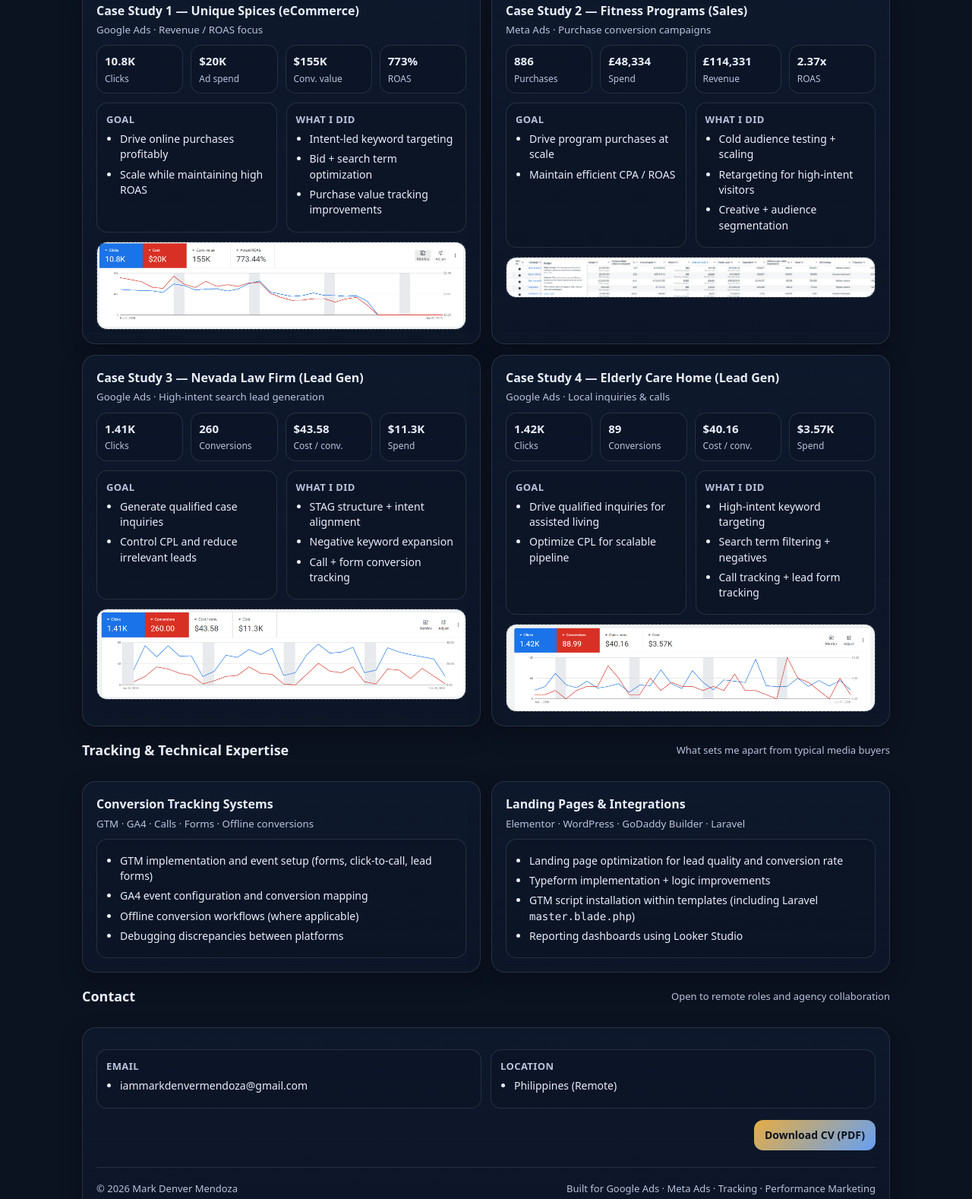
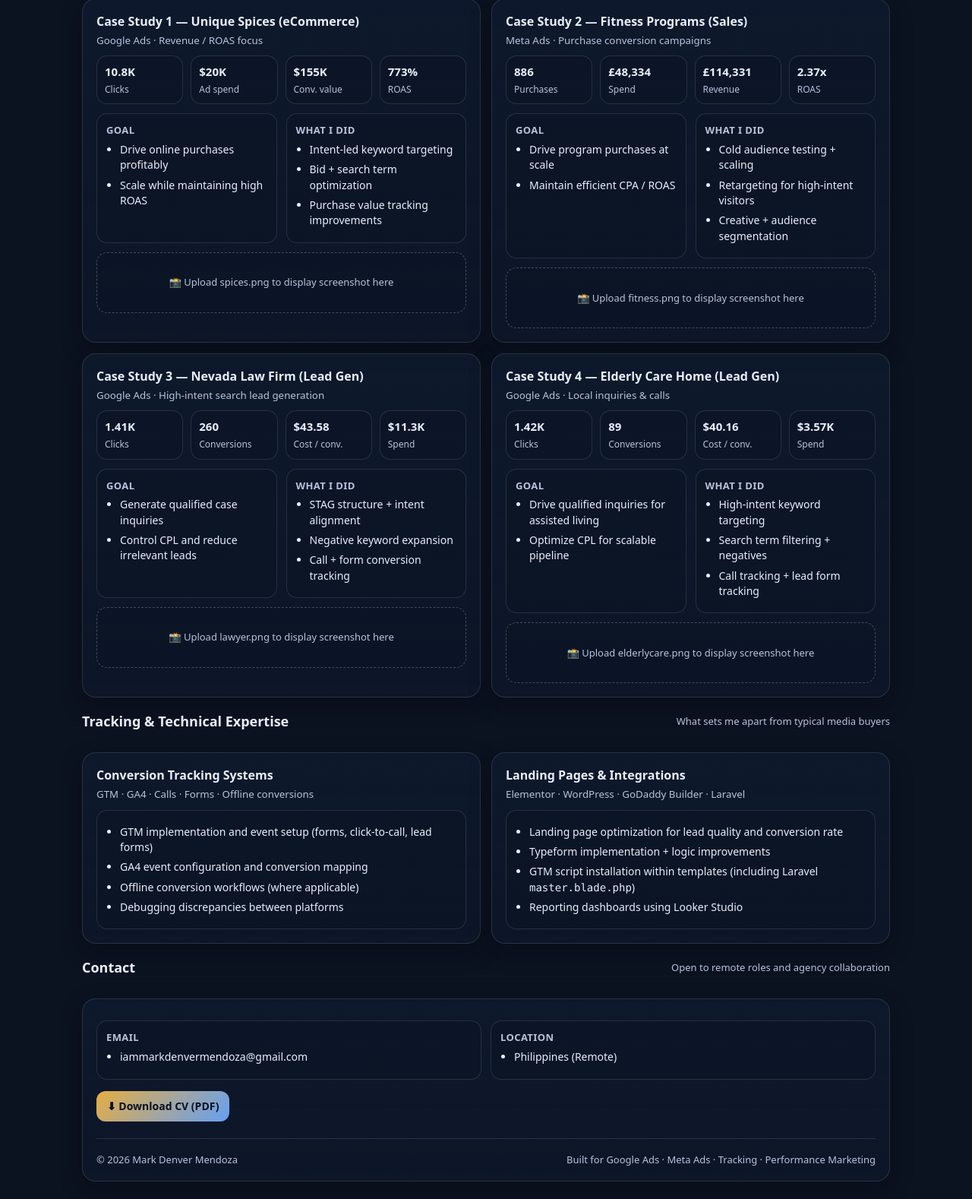
Before and after one commit to iammarkdenvermendoza-del/mark-portfolio, a plain HTML site: page index.html in a window 1280 px wide. Shown: the part 762-2340 px from the top of the page at 76% size. Drawn offline with Linux system fonts and the light colour scheme.

Commit message:
Update index.html

```diff
--- a/index.html
+++ b/index.html
@@ -15,7 +15,6 @@
       --accent:#f2b544;
       --accent2:#6aa7ff;
     }
-    /* Light mode overrides */
     body.light{
       --bg:#f6f8fc;
       --card:#ffffff;
@@ -23,7 +22,6 @@
       --muted:#4b5563;
       --line:rgba(0,0,0,.10);
     }
-
     *{box-sizing:border-box}
     body{
       margin:0;
@@ -36,191 +34,101 @@
       line-height:1.45;
     }
     a{color:inherit; text-decoration:none}
-
     .wrap{max-width:1100px; margin:0 auto; padding:28px 18px 80px;}
-
-    /* NAV */
     .nav{
       display:flex; align-items:flex-start; justify-content:space-between;
       gap:18px; padding:10px 0 26px; flex-wrap:wrap;
     }
-    .brand{display:flex; flex-direction:column; gap:4px;}
+    .brand{display:flex; flex-direction:column; gap:8px;}
     .brand b{font-size:18px; letter-spacing:.2px}
     .brand span{color:var(--muted); font-size:13px}
-
     .navRight{
-      display:flex;
-      flex-direction:column;
-      align-items:flex-end;
-      gap:10px;
-      flex:1;
-      min-width:260px;
+      display:flex; flex-direction:column; align-items:flex-end;
+      gap:10px; flex:1; min-width:260px;
     }
-
     .links{display:flex; gap:10px; flex-wrap:wrap; justify-content:flex-end}
-
     .pill{
       border:1px solid var(--line);
       background:rgba(15,26,46,.55);
       padding:8px 12px; border-radius:999px;
       font-size:13px; color:var(--muted);
-      white-space:nowrap;
-      cursor:pointer;
+      white-space:nowrap; cursor:pointer;
     }
-
-    /* Buttons */
-    .ctaRow{display:flex; gap:10px; flex-wrap:wrap; justify-content:flex-end;}
+    .ctaRow{display:flex; gap:10px; flex-wrap:wrap; justify-content:flex-start;}
     .btn{
       display:inline-flex; align-items:center; justify-content:center;
-      gap:10px;
-      border-radius:12px;
-      padding:10px 14px;
-      font-weight:600;
-      font-size:14px;
-      border:1px solid var(--line);
-      background:rgba(11,18,32,.35);
-      white-space:nowrap;
+      gap:10px; border-radius:12px; padding:10px 14px;
+      font-weight:600; font-size:14px;
+      border:1px solid var(--line); background:rgba(11,18,32,.35);
+      white-space:nowrap; cursor:pointer;
     }
     .btn.primary{
       background:linear-gradient(135deg, rgba(242,181,68,.95), rgba(106,167,255,.95));
-      color:#0b1220;
-      border:none;
+      color:#0b1220; border:none;
     }
-
-    /* HERO */
     .hero{
-      display:grid;
-      grid-template-columns: 1.2fr .8fr;
-      gap:18px;
-      align-items:stretch;
-      margin-bottom:18px;
+      display:grid; grid-template-columns: 1.2fr .8fr;
+      gap:18px; align-items:stretch; margin-bottom:18px;
     }
     @media (max-width:900px){
       .hero{grid-template-columns:1fr}
       .navRight{align-items:flex-start}
       .links,.ctaRow{justify-content:flex-start}
     }
-
     .card{
       border:1px solid var(--line);
       background: linear-gradient(180deg, rgba(15,26,46,.85), rgba(15,26,46,.55));
-      border-radius:18px;
-      padding:18px;
+      border-radius:18px; padding:18px;
       box-shadow: 0 10px 30px rgba(0,0,0,.25);
     }
-    /* In light mode, the gradient can look muddy; keep it crisp */
-    body.light .card{
-      background: var(--card);
-      box-shadow: 0 10px 30px rgba(0,0,0,.10);
-    }
-
+    body.light .card{background: var(--card); box-shadow: 0 10px 30px rgba(0,0,0,.10);}
     h1{margin:0 0 8px; font-size:34px; letter-spacing:.3px}
     .sub{color:var(--muted); margin:0 0 14px; font-size:15px}
-
-    .kpis{
-      display:grid;
-      grid-template-columns:repeat(3, 1fr);
-      gap:10px;
-      margin-top:14px;
-    }
+    .kpis{display:grid; grid-template-columns:repeat(3, 1fr); gap:10px; margin-top:14px;}
     @media (max-width:520px){ .kpis{grid-template-columns:1fr} }
-    .kpi{
-      border:1px solid var(--line);
-      border-radius:14px;
-      padding:12px;
-      background:rgba(11,18,32,.35);
-    }
+    .kpi{border:1px solid var(--line); border-radius:14px; padding:12px; background:rgba(11,18,32,.35);}
     body.light .kpi{background:rgba(0,0,0,.03);}
     .kpi b{display:block; font-size:18px}
     .kpi span{display:block; color:var(--muted); font-size:12px; margin-top:4px}
-
-    .stack{
-      display:flex; flex-wrap:wrap; gap:8px;
-      margin-top:10px;
-    }
+    .stack{display:flex; flex-wrap:wrap; gap:8px; margin-top:10px;}
     .tag{
-      font-size:12px;
-      color:var(--muted);
-      padding:6px 10px;
-      border-radius:999px;
-      border:1px solid var(--line);
-      background:rgba(11,18,32,.35);
+      font-size:12px; color:var(--muted); padding:6px 10px;
+      border-radius:999px; border:1px solid var(--line); background:rgba(11,18,32,.35);
     }
     body.light .tag{background:rgba(0,0,0,.03);}
-
-    /* SECTIONS */
-    .grid{
-      display:grid;
-      grid-template-columns: 1fr;
-      gap:18px;
-      margin-top:18px;
-    }
+    .grid{display:grid; grid-template-columns: 1fr; gap:18px; margin-top:18px;}
     .sectionTitle{
       display:flex; align-items:center; justify-content:space-between;
       gap:12px; margin:0 0 10px;
     }
     .sectionTitle h2{margin:0; font-size:18px}
     .sectionTitle span{color:var(--muted); font-size:13px}
-
-    .cases{
-      display:grid;
-      grid-template-columns:repeat(2, 1fr);
-      gap:14px;
-    }
+    .cases{display:grid; grid-template-columns:repeat(2, 1fr); gap:14px;}
     @media (max-width:900px){ .cases{grid-template-columns:1fr} }
-
-    .caseHead{
-      display:flex; flex-direction:column; gap:4px; margin-bottom:10px;
-    }
+    .caseHead{display:flex; flex-direction:column; gap:4px; margin-bottom:10px;}
     .caseHead b{font-size:16px}
     .caseHead small{color:var(--muted)}
-
-    .metrics{
-      display:grid;
-      grid-template-columns: repeat(4, 1fr);
-      gap:10px;
-      margin:10px 0 12px;
-    }
+    .metrics{display:grid; grid-template-columns: repeat(4, 1fr); gap:10px; margin:10px 0 12px;}
     @media (max-width:900px){ .metrics{grid-template-columns:repeat(2,1fr)} }
-    .metric{
-      border:1px solid var(--line);
-      border-radius:14px;
-      padding:10px;
-      background:rgba(11,18,32,.35);
-    }
+    .metric{border:1px solid var(--line); border-radius:14px; padding:10px; background:rgba(11,18,32,.35);}
     body.light .metric{background:rgba(0,0,0,.03);}
     .metric b{display:block; font-size:15px}
     .metric span{display:block; color:var(--muted); font-size:12px; margin-top:3px}
-
-    .cols{
-      display:grid;
-      grid-template-columns:1fr 1fr;
-      gap:12px;
-      margin-top:10px;
-    }
+    .cols{display:grid; grid-template-columns:1fr 1fr; gap:12px; margin-top:10px;}
     @media (max-width:900px){ .cols{grid-template-columns:1fr} }
-
-    .box{
-      border:1px solid var(--line);
-      border-radius:14px;
-      padding:12px;
-      background:rgba(11,18,32,.35);
-    }
+    .box{border:1px solid var(--line); border-radius:14px; padding:12px; background:rgba(11,18,32,.35);}
     body.light .box{background:rgba(0,0,0,.03);}
     .box h3{margin:0 0 6px; font-size:13px; letter-spacing:.4px; color:var(--muted); text-transform:uppercase}
     .box ul{margin:0; padding-left:18px}
     .box li{margin:6px 0; color:var(--ink); font-size:14px}
-
     .shot{
-      border:1px dashed rgba(232,238,252,.25);
-      background:rgba(11,18,32,.25);
-      border-radius:14px;
-      overflow:hidden;
-      margin-top:12px;
+      border:1px dashed rgba(232,238,252,.25); background:rgba(11,18,32,.25);
+      border-radius:14px; overflow:hidden; margin-top:12px;
+      display:flex; align-items:center; justify-content:center;
+      min-height:80px; color:var(--muted); font-size:13px; padding:16px;
     }
     body.light .shot{border:1px dashed rgba(0,0,0,.2); background:rgba(0,0,0,.02);}
     .shot img{width:100%; display:block}
-
     .footer{
       margin-top:22px;
       display:flex; justify-content:space-between; align-items:center;
@@ -228,7 +136,6 @@
       color:var(--muted); font-size:13px;
       padding-top:18px; border-top:1px solid var(--line);
     }
-
     .accent{color:var(--accent)}
     code{font-family: ui-monospace, SFMono-Regular, Menlo, Monaco, Consolas, "Liberation Mono", "Courier New", monospace;}
   </style>
@@ -241,23 +148,18 @@
       <div class="brand">
         <b>Mark Denver Mendoza</b>
         <span>Performance Marketing Specialist · Google Ads · Meta Ads · Conversion Tracking</span>
+        <div class="ctaRow">
+          <a class="btn" href="mailto:iammarkdenvermendoza@gmail.com">Email Me</a>
+          <a class="btn primary" href="https://wa.me/639625151973" target="_blank" rel="noopener">Chat on WhatsApp</a>
         </div>
-
+      </div>
       <div class="navRight">
         <div class="links">
           <a class="pill" href="#case-studies">Case Studies</a>
           <a class="pill" href="#tracking">Tracking & Tech</a>
           <a class="pill" href="#skills">Skills</a>
           <a class="pill" href="#contact">Contact</a>
-
-          <!-- Theme toggle -->
           <button id="themeToggle" class="pill" type="button" aria-label="Toggle dark/light mode">🌙</button>
-        </div>
-
-        <!-- NAV CTA Buttons -->
-        <div class="ctaRow">
-          <a class="btn" href="mailto:iammarkdenvermendoza@gmail.com">Email Me</a>
-          <a class="btn primary" href="https://wa.me/639625151973" target="_blank" rel="noopener">Chat on WhatsApp</a>
         </div>
       </div>
     </div>
@@ -270,22 +172,11 @@
           I build and optimize end-to-end performance systems across Google Ads, Meta Ads, and Local Services Ads —
           from campaign architecture and STAG structure to GTM/GA4 tracking, landing pages, and reporting.
         </p>
-
         <div class="kpis">
-          <div class="kpi">
-            <b>4+ Years</b>
-            <span>Google Ads + Meta Ads management</span>
+          <div class="kpi"><b>4+ Years</b><span>Google Ads + Meta Ads management</span></div>
+          <div class="kpi"><b>Multi-Industry</b><span>Legal · Healthcare · Home Services · eCom</span></div>
+          <div class="kpi"><b>Full-Funnel</b><span>Campaign → Tracking → LP Optimization</span></div>
         </div>
-          <div class="kpi">
-            <b>Multi-Industry</b>
-            <span>Legal · Healthcare · Home Services · eCom</span>
-          </div>
-          <div class="kpi">
-            <b>Full-Funnel</b>
-            <span>Campaign → Tracking → LP Optimization</span>
-          </div>
-        </div>
-
         <div class="stack" id="skills">
           <span class="tag">Google Search</span>
           <span class="tag">Performance Max</span>
@@ -299,10 +190,7 @@
       </div>
 
       <div class="card">
-        <div class="sectionTitle">
-          <h2>Notable brands</h2>
-          <span>Agency collaboration</span>
-        </div>
+        <div class="sectionTitle"><h2>Notable brands</h2><span>Agency collaboration</span></div>
         <div class="box">
           <ul>
             <li><b>Grant Cardone</b> — paid media support via agency collaboration</li>
@@ -311,11 +199,7 @@
             <li><b>Elderly care home</b> — inquiries via search campaigns</li>
           </ul>
         </div>
-
-        <div class="sectionTitle" style="margin-top:14px;">
-          <h2>What I deliver</h2>
-          <span>How I work</span>
-        </div>
+        <div class="sectionTitle" style="margin-top:14px;"><h2>What I deliver</h2><span>How I work</span></div>
         <div class="box">
           <ul>
             <li>Campaign builds & restructuring (STAG / intent-led)</li>
@@ -333,162 +217,65 @@
         <h2>Case Studies</h2>
         <span>Real results across eCommerce + lead gen</span>
       </div>
-
       <div class="cases">
-        <!-- CASE 1: SPICES (GOOGLE ADS) -->
         <div class="card">
-          <div class="caseHead">
-            <b>Case Study 1 — Unique Spices (eCommerce)</b>
-            <small>Google Ads · Revenue / ROAS focus</small>
-          </div>
-
+          <div class="caseHead"><b>Case Study 1 — Unique Spices (eCommerce)</b><small>Google Ads · Revenue / ROAS focus</small></div>
           <div class="metrics">
             <div class="metric"><b>10.8K</b><span>Clicks</span></div>
             <div class="metric"><b>$20K</b><span>Ad spend</span></div>
             <div class="metric"><b>$155K</b><span>Conv. value</span></div>
             <div class="metric"><b>773%</b><span>ROAS</span></div>
           </div>
-
           <div class="cols">
-            <div class="box">
-              <h3>Goal</h3>
-              <ul>
-                <li>Drive online purchases profitably</li>
-                <li>Scale while maintaining high ROAS</li>
-              </ul>
+            <div class="box"><h3>Goal</h3><ul><li>Drive online purchases profitably</li><li>Scale while maintaining high ROAS</li></ul></div>
+            <div class="box"><h3>What I did</h3><ul><li>Intent-led keyword targeting</li><li>Bid + search term optimization</li><li>Purchase value tracking improvements</li></ul></div>
           </div>
-            <div class="box">
-              <h3>What I did</h3>
-              <ul>
-                <li>Intent-led keyword targeting</li>
-                <li>Bid + search term optimization</li>
-                <li>Purchase value tracking improvements</li>
-              </ul>
-            </div>
+          <div class="shot">📸 Upload spices.png to display screenshot here</div>
         </div>
 
-          <div class="shot">
-            <a href="spices.png" target="_blank" rel="noopener">
-              <img src="spices.png" alt="Google Ads performance screenshot for spices eCommerce" />
-            </a>
-          </div>
-        </div>
-
-        <!-- CASE 2: FITNESS (META ADS) -->
         <div class="card">
-          <div class="caseHead">
-            <b>Case Study 2 — Fitness Programs (Sales)</b>
-            <small>Meta Ads · Purchase conversion campaigns</small>
-          </div>
-
+          <div class="caseHead"><b>Case Study 2 — Fitness Programs (Sales)</b><small>Meta Ads · Purchase conversion campaigns</small></div>
           <div class="metrics">
             <div class="metric"><b>886</b><span>Purchases</span></div>
             <div class="metric"><b>£48,334</b><span>Spend</span></div>
             <div class="metric"><b>£114,331</b><span>Revenue</span></div>
             <div class="metric"><b>2.37x</b><span>ROAS</span></div>
           </div>
-
           <div class="cols">
-            <div class="box">
-              <h3>Goal</h3>
-              <ul>
-                <li>Drive program purchases at scale</li>
-                <li>Maintain efficient CPA / ROAS</li>
-              </ul>
+            <div class="box"><h3>Goal</h3><ul><li>Drive program purchases at scale</li><li>Maintain efficient CPA / ROAS</li></ul></div>
+            <div class="box"><h3>What I did</h3><ul><li>Cold audience testing + scaling</li><li>Retargeting for high-intent visitors</li><li>Creative + audience segmentation</li></ul></div>
           </div>
-            <div class="box">
-              <h3>What I did</h3>
-              <ul>
-                <li>Cold audience testing + scaling</li>
-                <li>Retargeting for high-intent visitors</li>
-                <li>Creative + audience segmentation</li>
-              </ul>
-            </div>
+          <div class="shot">📸 Upload fitness.png to display screenshot here</div>
         </div>
 
-          <div class="shot">
-            <a href="fitness.png" target="_blank" rel="noopener">
-              <img src="fitness.png" alt="Meta Ads performance screenshot for fitness program" />
-            </a>
-          </div>
-        </div>
-
-        <!-- CASE 3: LAW FIRM (GOOGLE ADS) -->
         <div class="card">
-          <div class="caseHead">
-            <b>Case Study 3 — Nevada Law Firm (Lead Gen)</b>
-            <small>Google Ads · High-intent search lead generation</small>
-          </div>
-
+          <div class="caseHead"><b>Case Study 3 — Nevada Law Firm (Lead Gen)</b><small>Google Ads · High-intent search lead generation</small></div>
           <div class="metrics">
             <div class="metric"><b>1.41K</b><span>Clicks</span></div>
             <div class="metric"><b>260</b><span>Conversions</span></div>
             <div class="metric"><b>$43.58</b><span>Cost / conv.</span></div>
             <div class="metric"><b>$11.3K</b><span>Spend</span></div>
           </div>
-
           <div class="cols">
-            <div class="box">
-              <h3>Goal</h3>
-              <ul>
-                <li>Generate qualified case inquiries</li>
-                <li>Control CPL and reduce irrelevant leads</li>
-              </ul>
+            <div class="box"><h3>Goal</h3><ul><li>Generate qualified case inquiries</li><li>Control CPL and reduce irrelevant leads</li></ul></div>
+            <div class="box"><h3>What I did</h3><ul><li>STAG structure + intent alignment</li><li>Negative keyword expansion</li><li>Call + form conversion tracking</li></ul></div>
           </div>
-            <div class="box">
-              <h3>What I did</h3>
-              <ul>
-                <li>STAG structure + intent alignment</li>
-                <li>Negative keyword expansion</li>
-                <li>Call + form conversion tracking</li>
-              </ul>
-            </div>
+          <div class="shot">📸 Upload lawyer.png to display screenshot here</div>
         </div>
 
-          <div class="shot">
-            <a href="lawyer.png" target="_blank" rel="noopener">
-              <img src="lawyer.png" alt="Google Ads performance screenshot for law firm leads" />
-            </a>
-          </div>
-        </div>
-
-        <!-- CASE 4: ELDERLY CARE (GOOGLE ADS) -->
         <div class="card">
-          <div class="caseHead">
-            <b>Case Study 4 — Elderly Care Home (Lead Gen)</b>
-            <small>Google Ads · Local inquiries & calls</small>
-          </div>
-
+          <div class="caseHead"><b>Case Study 4 — Elderly Care Home (Lead Gen)</b><small>Google Ads · Local inquiries & calls</small></div>
           <div class="metrics">
             <div class="metric"><b>1.42K</b><span>Clicks</span></div>
             <div class="metric"><b>89</b><span>Conversions</span></div>
             <div class="metric"><b>$40.16</b><span>Cost / conv.</span></div>
             <div class="metric"><b>$3.57K</b><span>Spend</span></div>
           </div>
-
           <div class="cols">
-            <div class="box">
-              <h3>Goal</h3>
-              <ul>
-                <li>Drive qualified inquiries for assisted living</li>
-                <li>Optimize CPL for scalable pipeline</li>
-              </ul>
+            <div class="box"><h3>Goal</h3><ul><li>Drive qualified inquiries for assisted living</li><li>Optimize CPL for scalable pipeline</li></ul></div>
+            <div class="box"><h3>What I did</h3><ul><li>High-intent keyword targeting</li><li>Search term filtering + negatives</li><li>Call tracking + lead form tracking</li></ul></div>
           </div>
-            <div class="box">
-              <h3>What I did</h3>
-              <ul>
-                <li>High-intent keyword targeting</li>
-                <li>Search term filtering + negatives</li>
-                <li>Call tracking + lead form tracking</li>
-              </ul>
-            </div>
-          </div>
-
-          <div class="shot">
-            <a href="elderlycare.png" target="_blank" rel="noopener">
-              <img src="elderlycare.png" alt="Google Ads performance screenshot for elderly care leads" />
-            </a>
-          </div>
+          <div class="shot">📸 Upload elderlycare.png to display screenshot here</div>
         </div>
       </div>
     </div>
@@ -499,36 +286,24 @@
         <h2>Tracking & Technical Expertise</h2>
         <span>What sets me apart from typical media buyers</span>
       </div>
-
       <div class="cases">
         <div class="card">
-          <div class="caseHead">
-            <b>Conversion Tracking Systems</b>
-            <small>GTM · GA4 · Calls · Forms · Offline conversions</small>
-          </div>
-          <div class="box">
-            <ul>
+          <div class="caseHead"><b>Conversion Tracking Systems</b><small>GTM · GA4 · Calls · Forms · Offline conversions</small></div>
+          <div class="box"><ul>
             <li>GTM implementation and event setup (forms, click-to-call, lead forms)</li>
             <li>GA4 event configuration and conversion mapping</li>
             <li>Offline conversion workflows (where applicable)</li>
             <li>Debugging discrepancies between platforms</li>
-            </ul>
+          </ul></div>
         </div>
-        </div>
-
         <div class="card">
-          <div class="caseHead">
-            <b>Landing Pages & Integrations</b>
-            <small>Elementor · WordPress · GoDaddy Builder · Laravel</small>
-          </div>
-          <div class="box">
-            <ul>
+          <div class="caseHead"><b>Landing Pages & Integrations</b><small>Elementor · WordPress · GoDaddy Builder · Laravel</small></div>
+          <div class="box"><ul>
             <li>Landing page optimization for lead quality and conversion rate</li>
             <li>Typeform implementation + logic improvements</li>
             <li>GTM script installation within templates (including Laravel <code>master.blade.php</code>)</li>
             <li>Reporting dashboards using Looker Studio</li>
-            </ul>
-          </div>
+          </ul></div>
         </div>
       </div>
     </div>
@@ -539,24 +314,14 @@
         <h2>Contact</h2>
         <span>Open to remote roles and agency collaboration</span>
       </div>
-
       <div class="card">
         <div class="cols">
-          <div class="box">
-            <h3>Email</h3>
-            <ul><li><a href="mailto:iammarkdenvermendoza@gmail.com">iammarkdenvermendoza@gmail.com</a></li></ul>
+          <div class="box"><h3>Email</h3><ul><li><a href="mailto:iammarkdenvermendoza@gmail.com">iammarkdenvermendoza@gmail.com</a></li></ul></div>
+          <div class="box"><h3>Location</h3><ul><li>Philippines (Remote)</li></ul></div>
         </div>
-          <div class="box">
-            <h3>Location</h3>
-            <ul><li>Philippines (Remote)</li></ul>
+        <div class="ctaRow" style="margin-top:15px; justify-content:flex-start;">
+          <a class="btn primary" href="Mark-Denver-Mendoza-CV.pdf" target="_blank" rel="noopener">⬇ Download CV (PDF)</a>
         </div>
-        </div>
-
-        <!-- Download CV button (upload PDF into repo root with this exact filename) -->
-        <div class="ctaRow" style="margin-top:15px;">
-          <a class="btn primary" href="Mark-Denver-Mendoza-CV.pdf" target="_blank" rel="noopener">Download CV (PDF)</a>
-        </div>
-
         <div class="footer">
           <div>© <span id="y"></span> Mark Denver Mendoza</div>
           <div>Built for Google Ads · Meta Ads · Tracking · Performance Marketing</div>
@@ -566,20 +331,11 @@
   </div>
 
   <script>
-    // Footer year
     document.getElementById('y').textContent = new Date().getFullYear();
-
-    // Theme toggle with localStorage persistence
     const toggle = document.getElementById("themeToggle");
-
     const savedTheme = localStorage.getItem("theme");
-    if (savedTheme === "light") {
-      document.body.classList.add("light");
-      toggle.textContent = "☀️";
-    } else {
-      toggle.textContent = "🌙";
-    }
-
+    if (savedTheme === "light") { document.body.classList.add("light"); toggle.textContent = "☀️"; }
+    else { toggle.textContent = "🌙"; }
     toggle.addEventListener("click", () => {
       document.body.classList.toggle("light");
       const isLight = document.body.classList.contains("light");
```
Lines whose indentation alone changed are shown as unchanged.
